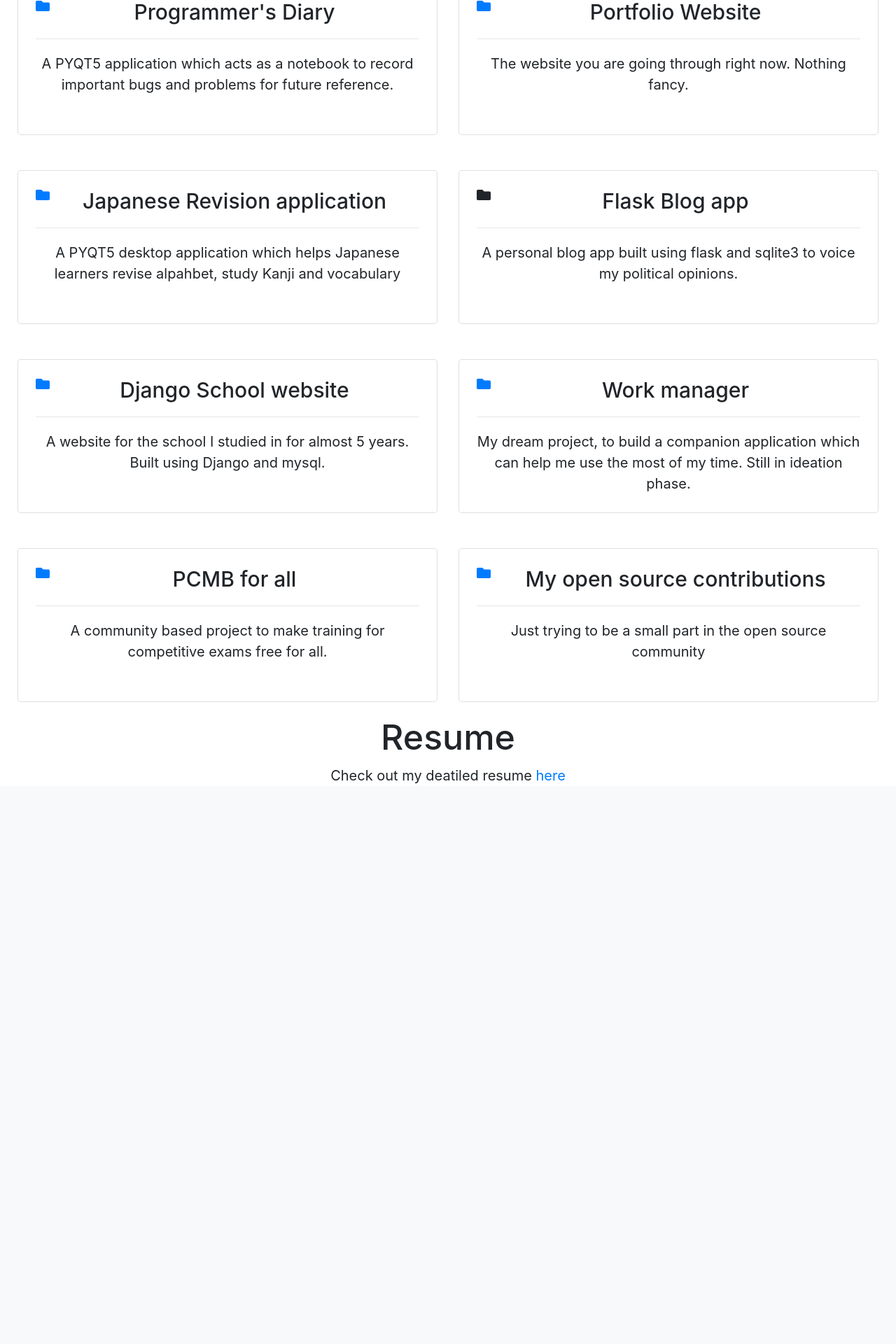
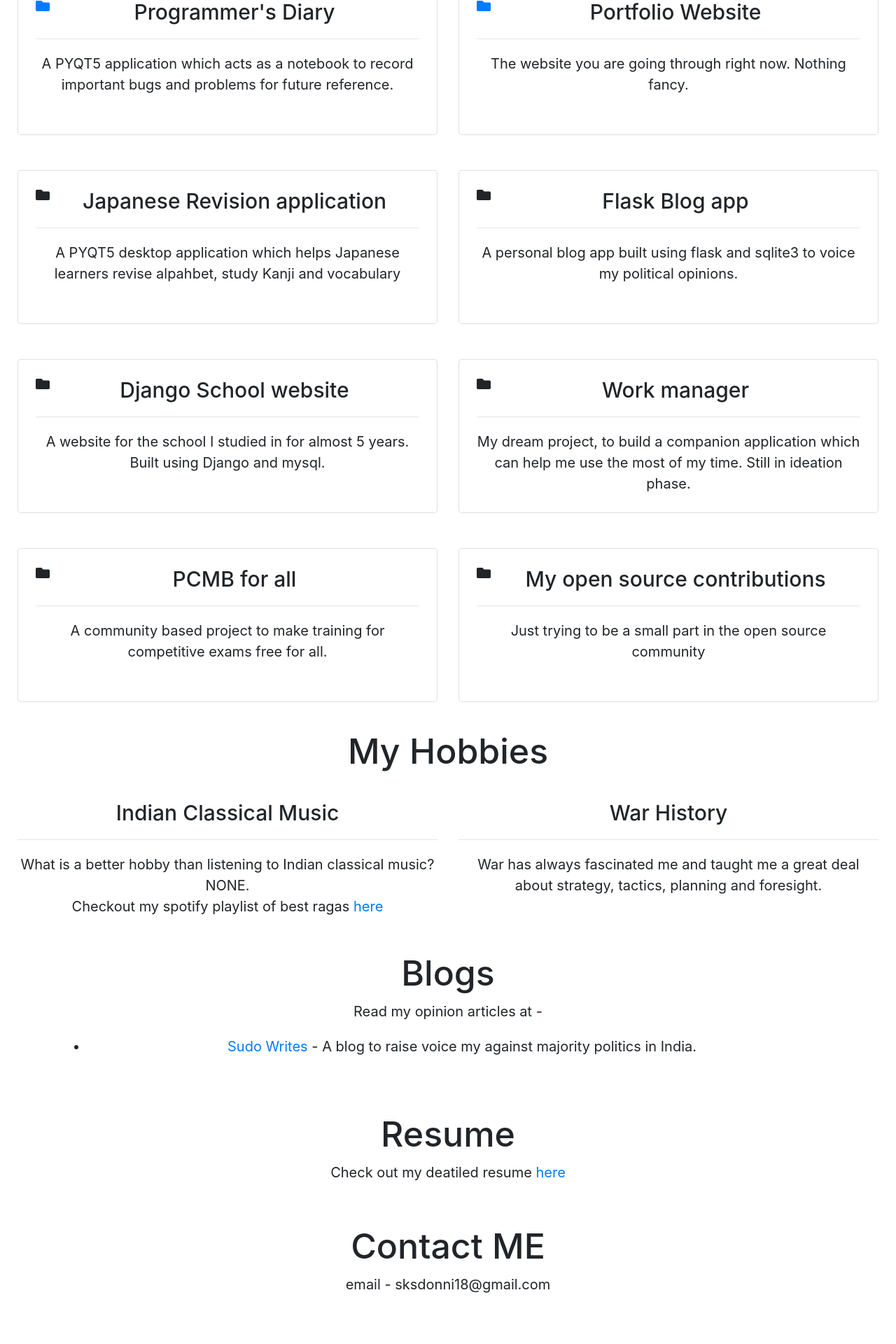
Before and after one commit to sksDonni/portfolio_website, a Flask app: page / in a window 1280 px wide. Shown: the part 932-2852 px from the top of the page at 70% size. Before the commit the page ends 2051 px from the top, so only its background shows below. Run offline with Flask 2, Linux system fonts and the light colour scheme; some libraries are stand-ins or nearby versions.

Commit message:
project changes

```diff
--- a/templates/blog.html
+++ b/templates/blog.html
@@ -0,0 +1,17 @@
+<div class="container-fluid my-4" id="blogs">
+	<div class="container">
+		<h1>
+			Blogs
+		</h1>
+		<div>
+			<p>
+				Read my opinion articles at -
+				<ul>
+					<li>
+						<a href="">Sudo Writes</a> - A blog to raise voice my against majority politics in India.
+					</li>
+				</ul>
+			</p>
+		</div>
+	</div>
+</div>
--- /dev/null
+++ b/templates/contact.html
@@ -0,0 +1,13 @@
+<div class="container-fluid">
+	<div class="container my-4">
+		<h1>
+			Contact ME
+		</h1>
+		<p>
+			email - sksdonni18@gmail.com
+			<br>
+
+
+		</p>
+	</div>
+</div>
--- a/templates/index.html
+++ b/templates/index.html
@@ -9,15 +9,12 @@
 
 	{% include 'projects.html' %}
 
+	{% include 'life.html'%}
+
+	{% include 'blog.html' %}
+
 	{% include 'resume.html' %}
 
-	{% block skills %}
-
-	{% endblock skills%}
-
-
-	{% block contactme%}
-
-	{% endblock contactme%}
+	{% include 'contact.html' %}
 
 {% endblock content %}
--- a/templates/life.html
+++ b/templates/life.html
@@ -0,0 +1,32 @@
+{% block hobbies%}
+<div class="container-fluid my-4"  id="hobbies">
+	<div class="container"></div>
+<div class="projects">
+		<h1>
+			My Hobbies
+		</h1>
+		<div class="row">
+			<div class="col-12 col-md-6 mt-3">
+						<h4>
+							Indian Classical Music
+						</h4>
+						<hr>
+						<p class="card-para">
+							What is a better hobby than listening to Indian classical music? NONE.<br>
+							Checkout my spotify playlist of best ragas <a href="">here</a>
+						</p>
+			</div>
+
+			<div class="col-12 col-md-6 mt-3">
+						<h4 class="card-title">
+							War History
+						</h4>
+						<hr>
+						<p class="card-para">
+							War has always fascinated me and taught me a great deal about strategy, tactics, planning and foresight.
+						</p>
+		</div>
+
+
+
+{% endblock hobbies %}
--- a/templates/projects.html
+++ b/templates/projects.html
@@ -42,7 +42,7 @@
 				<div class="card">
 					<div class="card-body">
 						<h4 class="card-title">
-							<a href="https://github.com/sksDonni/Tkinter_Projects/tree/master/japaneseRevision"><i class="fa fa-folder folder-logo" aria-hidden="true"></i></a>
+							<i class="fa fa-folder folder-logo" aria-hidden="true"></i>
 							Japanese Revision application
 						</h4>
 						<hr>
@@ -75,7 +75,7 @@
 				<div class="card">
 					<div class="card-body">
 						<h4 class="card-title">
-							<a href="https://github.com/sksDonni/programmers_diary"><i class="fa fa-folder folder-logo" aria-hidden="true"></i></a>
+							<i class="fa fa-folder folder-logo" aria-hidden="true"></i>
 							Django School website
 						</h4>
 						<hr>
@@ -90,7 +90,7 @@
 				<div class="card">
 					<div class="card-body">
 						<h4 class="card-title">
-							<a href="https://github.com/sksDonni/portfolio_website"><i class="fa fa-folder folder-logo" aria-hidden="true"></i></a>
+							<i class="fa fa-folder folder-logo" aria-hidden="true"></i>
 							Work manager
 						</h4>
 						<hr>
@@ -108,7 +108,7 @@
 				<div class="card">
 					<div class="card-body">
 						<h4 class="card-title">
-							<a href="https://github.com/sksDonni/programmers_diary"><i class="fa fa-folder folder-logo" aria-hidden="true"></i></a>
+							<i class="fa fa-folder folder-logo" aria-hidden="true"></i>
 							PCMB for all
 						</h4>
 						<hr>
@@ -123,7 +123,7 @@
 				<div class="card">
 					<div class="card-body">
 						<h4 class="card-title">
-							<a href="https://github.com/sksDonni/portfolio_website"><i class="fa fa-folder folder-logo" aria-hidden="true"></i></a>
+							<i class="fa fa-folder folder-logo" aria-hidden="true"></i>
 							My open source contributions
 						</h4>
 						<hr>
--- a/templates/resume.html
+++ b/templates/resume.html
@@ -1,12 +1,17 @@
 {% block resume %}
-	<div class="resume" id="my-resume">
-		<h1 >
+<div class="container-fluid">
+	<div class="container my-4">
+		<div class="resume mx-4" id="my-resume">
+			<h1 >
 			Resume
-		</h1>
-		<div>
-			Check out my deatiled resume <a href="{{url_for('static', filename='resume.pdf')}}" download="resume">here</a>
+			</h1>
+			<div>
+				Check out my deatiled resume <a href="{{url_for('static', filename='Suchith Krishna S Donni resume.pdf')}}" download="resume">here</a>
+			</div>
 		</div>
 	</div>
+</div>
+
 
 
 {% endblock resume %}
```
